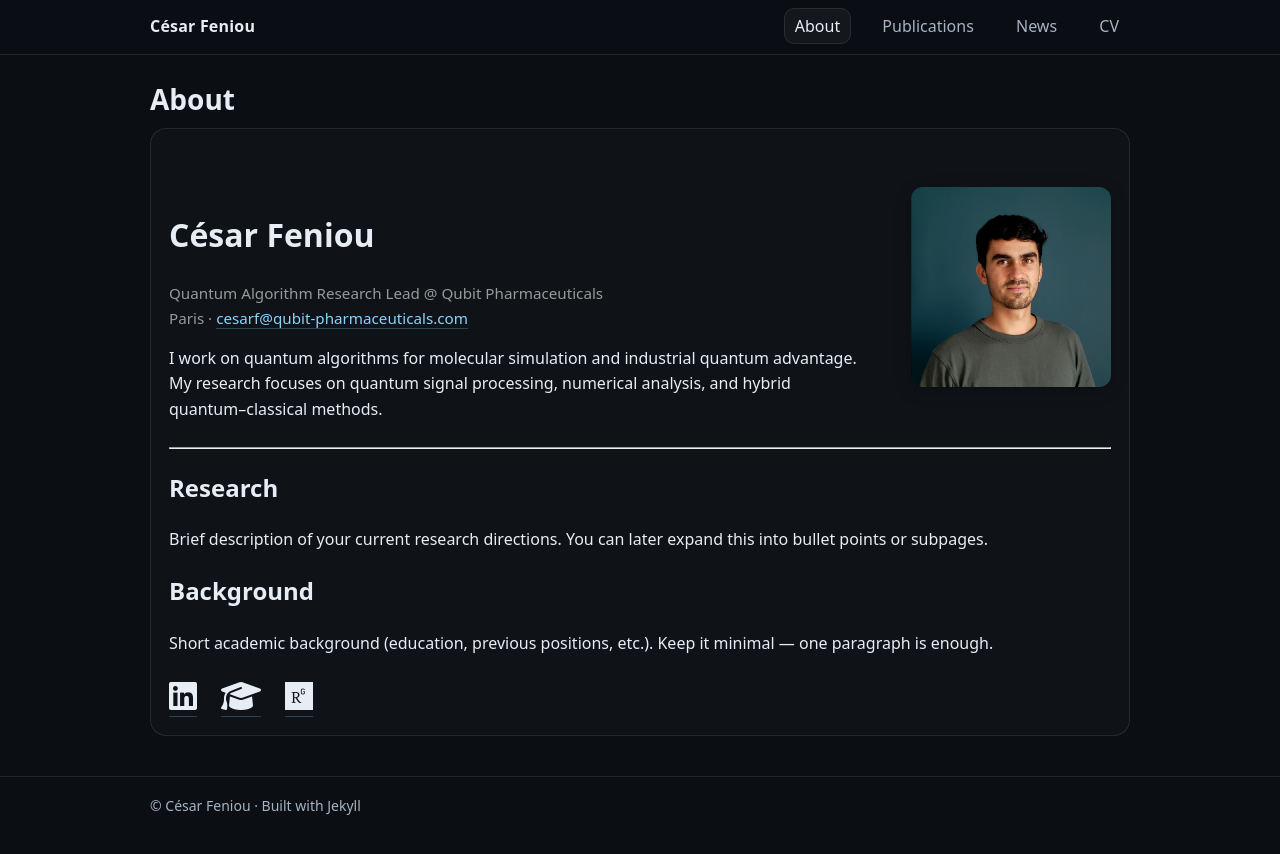
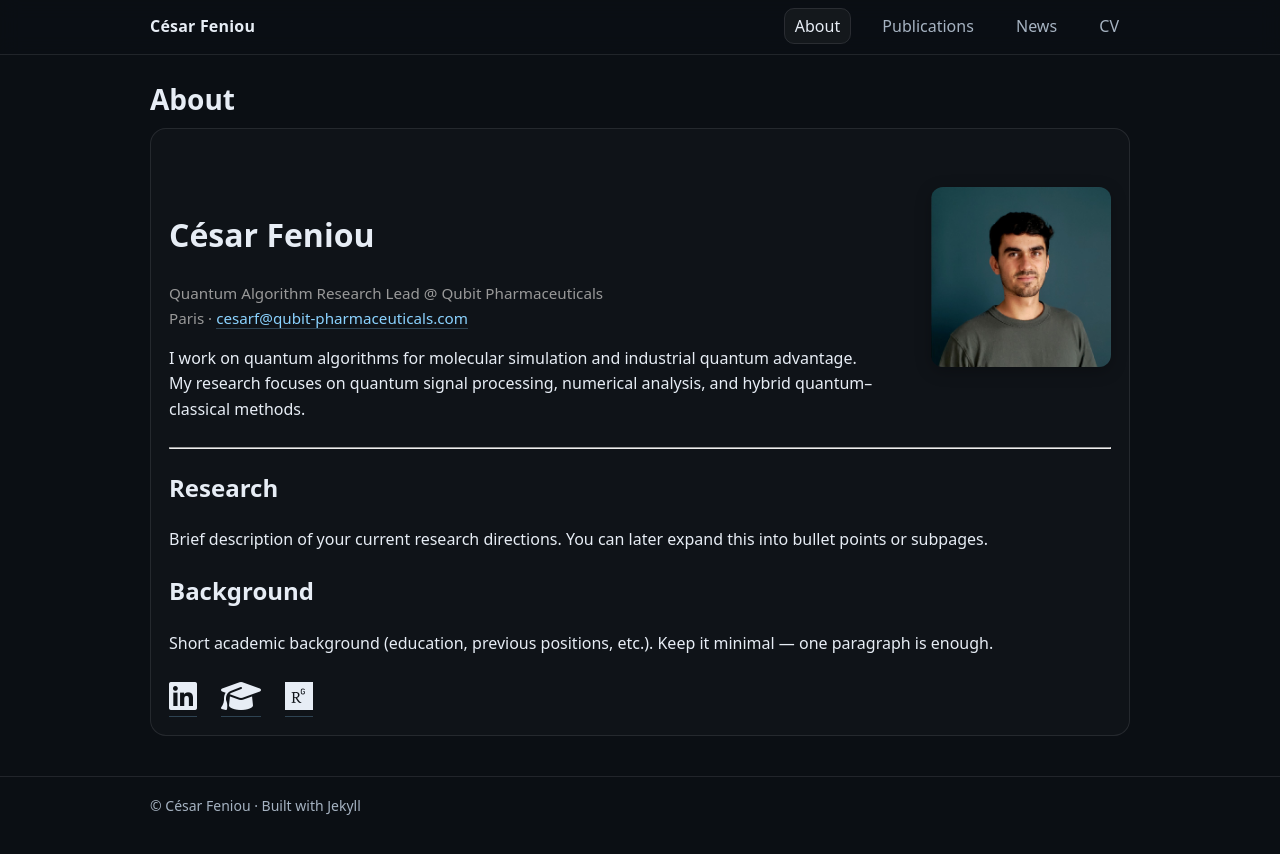
Before and after one commit to cesarfeniou/cesarfeniou.github.io, a Jekyll site: the page built from index.md, in a window 1280 px wide. Shown: the top 854 px of the page. Built offline with Jekyll 4.4.1, drawn with Linux system fonts in a browser that asks for light colours.

Commit message:
Update main.css

```diff
--- a/assets/css/main.css
+++ b/assets/css/main.css
@@ -191,3 +191,5 @@ a{ color: var(--link); }
     margin-bottom: 1.2rem;
   }
 }
+.intro { display: flex !important; }
+.intro-photo img { width: 180px !important; height: 180px !important; }
```
